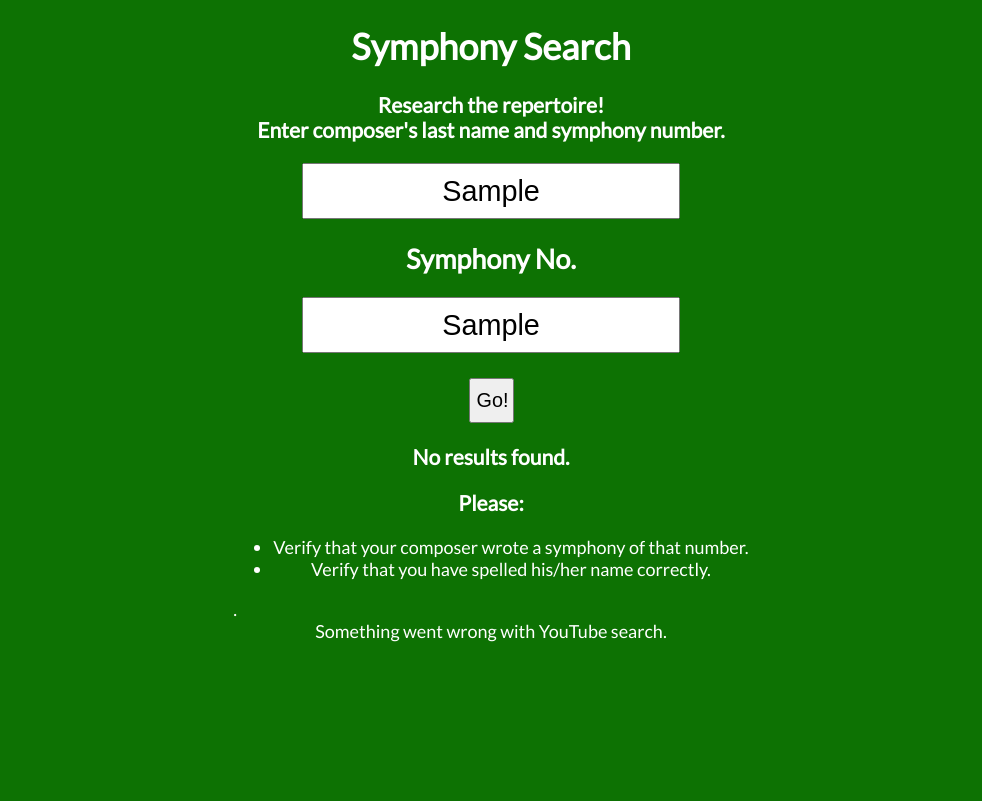
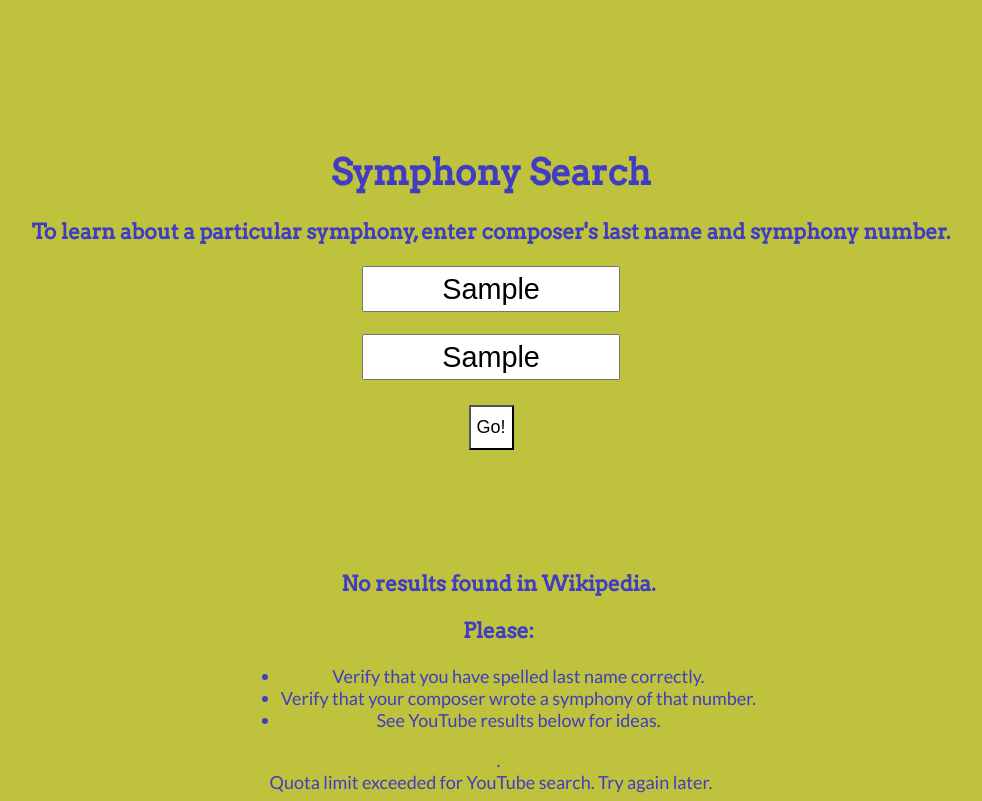
Before and after one commit to T-Milford/Symphony-Search, a plain HTML site: page index.html in a window 1280 px wide. Both pictures are taken after typing "Sample", "Sample" into the empty fields and a click on the button "Go!". Shown: the whole page, without its empty margins (149-1131 px from the left). Drawn offline with nearby package versions, Linux system fonts and the light colour scheme; no server answers.

Commit message:
9/22 Want to: animage scroll, horiz divs @ large

```diff
--- a/index.html
+++ b/index.html
@@ -5,7 +5,8 @@
     <meta name="viewport" content="width=device-width, initial-scale=1.0">
     <meta http-equiv="X-UA-Compatible" content="ie=edge">
     <link href="https://fonts.googleapis.com/css?family=Lato&display=swap" rel="stylesheet">
-    <title>Classical Repertoire Researcher</title>
+    <link href="https://fonts.googleapis.com/css?family=Arvo&display=swap" rel="stylesheet">
+    <title>Symphony Search</title>
     <link rel="stylesheet" href="./main.css">
 </head>
 <body>
@@ -15,20 +16,21 @@
     </div>
 
     <div class="instructions">
-      <h3>Research the repertoire! <br> Enter composer's last name and symphony number.</h3>
+      <h3>To learn about a particular symphony, enter composer's last name and symphony number.</h3>
     </div>
 
     <form class="form">
-        <input type="text" class="composer_input" name="composer_input" placeholder="Beethoven" required><br>
-        <h2>Symphony No.</h2>
-        <input type="text" class="piece_input" name="piece_input" placeholder="9" required><br>
+        <input type="text" class="composer_input" name="composer_input" placeholder="Composer" required><br>
+        <!-- <h2>Symphony No.</h2> -->
+        <br>
+        <input type="text" class="piece_input" name="piece_input" placeholder="Symphony" required><br>
         <button class="classical_button">Go!</button>
       </form>
 
     <section class="content">
       <div class="wikiTitle"></div>
+      <div class="wikiImage"></div>
       <div class="wikiSummary"></div>
-      <div class="wikiImage"></div>
       <div class="youTubeContent"></div>
     </section>
 
--- a/main.css
+++ b/main.css
@@ -3,16 +3,18 @@ body {
   box-sizing: border-box;
   font-size: 18px;
   font-family: 'Lato', sans-serif;
-  color: white;
-  background: rgb(13, 114, 3);
+  color: #413DC2;
+  background: #BEC23D;
+
 }
 
-h1, h2 {
-    font-family: Lato;
+h1, h2, h3 {
+    font-family: 'Arvo', serif;
 }
 
 .title {
   text-align: center;
+  margin-top: 150px;
 }
 
 .instructions {
@@ -26,45 +28,64 @@ form {
 input {
   text-align: center;
   font-size: 160%;
-  width: 370px;
-  height: 50px;
+  width: 250px;
+  height: 40px;
 }
 
 .classical_button {
   margin-top: 25px;
   width: 45px;
   height: 45px;
-  font-size: 110%;
+  font-size: 100%;
+  background: white;
 }
 
 .content {
   display: flex;
   flex-direction: column;
   align-items: center;
+  justify-content: center;
+  margin-top: 100px;
 }
 
 .wikiTitle {
-  margin-bottom: 0px;
+  margin: 0px 0px 0px 15px;
+  text-align: center;
 }
 
 .appendedImage {
-  width: 400px;
+  width: 250px;
+  margin: auto;
 }
 
 .appendedSummary {
   display: block;
-  padding: 0px 20px 0px 20px;
-  margin: 0px 0px 20px 0;
+  padding: 0px 15px 0px 15px;
+  line-height: 150%;
+  /* margin: 0px 10px 0px 10px; */
 }
 
-  /* .appendedVideo {
+.instructions_list {
+  display: block;
+}
 
-  } */
+.appendedVideo {
+  display: block;
+}
 
+.youTubeContent {
+  padding: 0px 15px 0px 15px;
 
-/* Problem: Button text not aligned with button itself as screen grows */
- @media only screen and (min-width: 481px) and (max-width: 800px) {
+}
+
+@media only screen and (min-width: 481px) and (max-width: 800px) {
    body {
      font-size: 24px;
    }
+
+
  }
+
+
+  /* c. Put YouTube videos side by side in > 800px
+ 4) Check for a11y access */
--- a/script.js
+++ b/script.js
@@ -21,46 +21,6 @@ function wikiFormatter(composer, piece) {
     const finalWikiUrl = baseWikiUrl + queryWikiUrl;
     console.log(finalWikiUrl);
     wikiFetcher(finalWikiUrl);
-
-  // else {
-  //   let queryWikiUrl = `${piece}`.replace(/ /g, "_");
-  //   const baseWikiUrl = 'https://en.wikipedia.org/api/rest_v1/page/summary/'
-  //   const finalWikiUrl = baseWikiUrl + queryWikiUrl;
-  //   wikiFetcher(finalWikiUrl, piece);
-  // }
-}
-
-function wikiFetcher(wikiUrl) {
-  fetch(wikiUrl)
-    .then(response => {
-      if (response.ok) {
-        return response.json();
-      }
-      //not sure how below line works
-      throw new Error (response.statusText);
-    })
-    .then (responseJson => wikiDisplayer(responseJson))
-    .catch(err => {
-      $('.wikiTitle').append(
-      `<div class="instructions"><h3>No results found.</h3>
-      <h3>Please:</h3>
-      <ul class="instructions_list">
-        <li>Verify that your composer wrote a symphony of that number.</li>
-        <li>Verify that you have spelled his/her name correctly.</li>
-      </ul>
-    </div>.`)
-    })
-}
-
-function wikiDisplayer(json) {
-  console.log(json);
-  let wikiSummary = json.extract;
-  let wikiTitle = json.titles.display;
-  $('.wikiTitle').append(`<h2>${wikiTitle}</h2>`)
-  if (json.originalimage) {
-    $('.wikiImage').append(`<p><img class="appendedImage" src="${json.originalimage.source}"></p>`)
-  }
-  $('.wikiSummary').append(`<p class="appendedSummary">${wikiSummary}</p>`)
 }
 
 // function formats url for YouTube query
@@ -82,6 +42,30 @@ function wikiDisplayer(json) {
     YouTubeFetcher(finalYouTubeURL);
   }
 
+
+function wikiFetcher(wikiUrl) {
+  fetch(wikiUrl)
+    .then(response => {
+      if (response.ok) {
+        return response.json();
+      }
+      //not sure how below line works
+      throw new Error (response.statusText);
+    })
+    .then (responseJson => wikiDisplayer(responseJson))
+    .catch(err => {
+      $('.wikiTitle').append(
+      `<div class="instructions"><h3>No results found in Wikipedia.</h3>
+      <h3>Please:</h3>
+      <ul class="instructions_list">
+        <li>Verify that you have spelled last name correctly.</li>
+        <li>Verify that your composer wrote a symphony of that number.</li>
+        <li>See YouTube results below for ideas.</li>
+      </ul>
+    </div>.`)
+    })
+}
+
 // function gets JSON object for YouTube query
 function YouTubeFetcher(url) {
   fetch(url)
@@ -93,7 +77,18 @@ function wikiDisplayer(json) {
     })
     .then (responseJson => YouTubeDisplayer(responseJson))
     .catch(err => {
-        $('.youTubeContent').text(`Something went wrong with YouTube search.`)})
+      $('.youTubeContent').text(`Quota limit exceeded for YouTube search.  Try again later.`)})
+}
+
+function wikiDisplayer(json) {
+  console.log(json);
+  let wikiSummary = json.extract;
+  let wikiTitle = json.titles.display;
+  $('.wikiTitle').append(`<h1>${wikiTitle}</h1>`)
+  if (json.originalimage) {
+    $('.wikiImage').append(`<p><img class="appendedImage" src="${json.originalimage.source}" alt="Image of composer, score, etc."></p>`)
+  }
+  $('.wikiSummary').append(`<p class="appendedSummary">${wikiSummary}</p>`)
 }
 
 // function updates page using YouTube JSON object
@@ -101,11 +96,6 @@ function wikiDisplayer(json) {
     console.log(json);
     for (i = 0; i < json.items.length; i++) {
       var id = json.items[i].id.videoId;
-      $('.youTubeContent').append(`<iframe class="appendedVideo" width="400" height="300" src="https://www.youtube.com/embed/${id}"></iframe><br>`)
+      $('.youTubeContent').append(`<iframe class="appendedVideo" width="250" height="200" src="https://www.youtube.com/embed/${id}"></iframe><br>`)
     }
   }
-
-// To do:
-
-  // 1) Create logic for "if no match (i.e. Bach + Well-Tempered Clavier), try without composer"
-  // 2) Make placeholder text disappear when either field is clicked.
```
Lines whose indentation alone changed are shown as unchanged.
